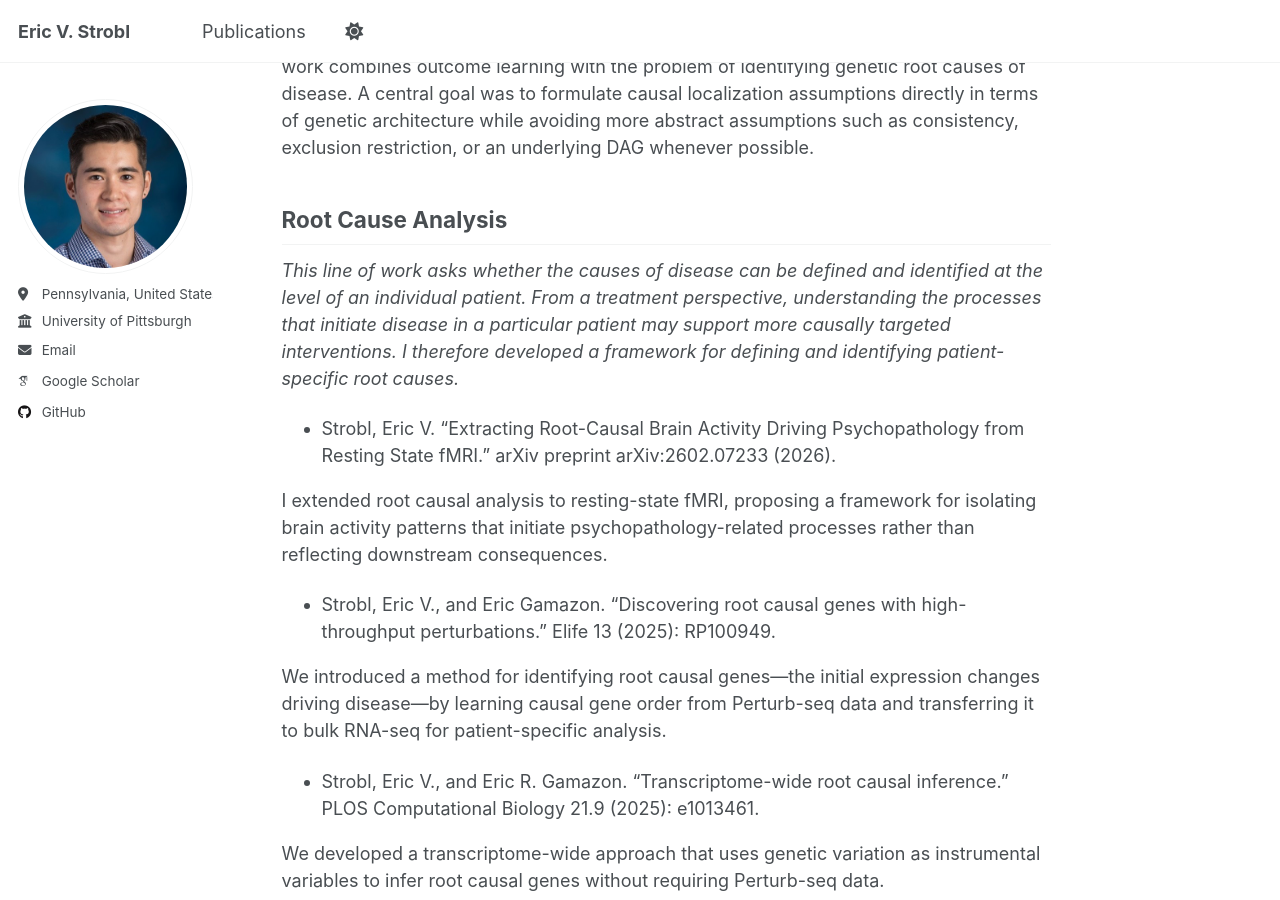
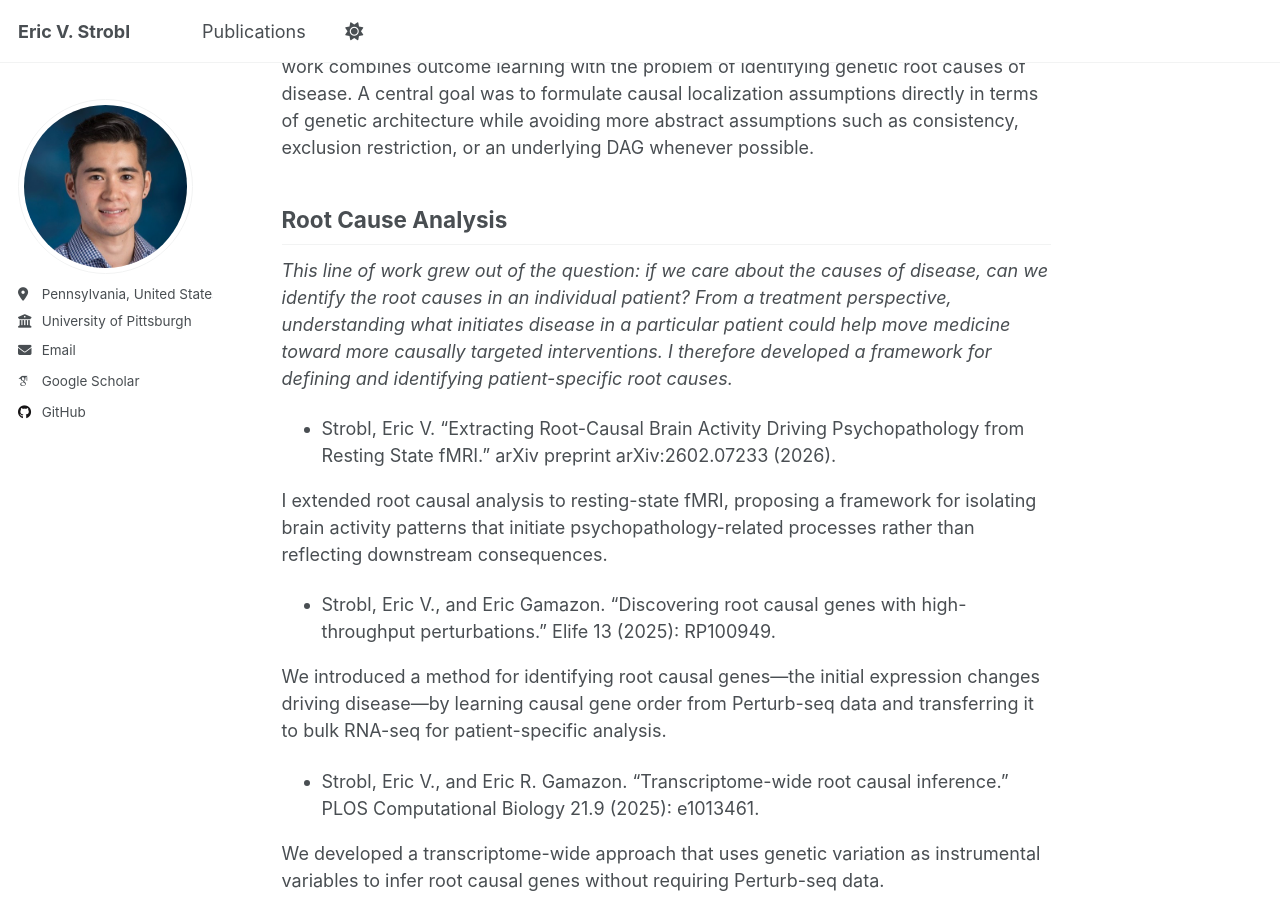
Before and after one commit to ericstrobl/ericstrobl.github.io, a Jekyll site: the page built from _pages/about.md, in a window 1280 px wide and 900 px high, scrolled down 3042 px. Built offline with Jekyll 4.4.1, drawn with Linux system fonts in a browser that asks for light colours; some web fonts are replaced; a script that is not in the unit is left out.

Commit message:
Update about.md

```diff
--- a/_pages/about.md
+++ b/_pages/about.md
@@ -57,7 +57,7 @@ I used outcome learning to construct phenotypes that concentrate polygenic assoc
 
 ## Root Cause Analysis
 
-_This line of work asks whether the causes of disease can be defined and identified at the level of an individual patient. From a treatment perspective, understanding the processes that initiate disease in a particular patient may support more causally targeted interventions. I therefore developed a framework for defining and identifying patient-specific root causes._
+_This line of work grew out of the question: if we care about the causes of disease, can we identify the root causes in an individual patient? From a treatment perspective, understanding what initiates disease in a particular patient could help move medicine toward more causally targeted interventions. I therefore developed a framework for defining and identifying patient-specific root causes._
 
 - Strobl, Eric V. "Extracting Root-Causal Brain Activity Driving Psychopathology from Resting State fMRI." arXiv preprint arXiv:2602.07233 (2026).
 
```
